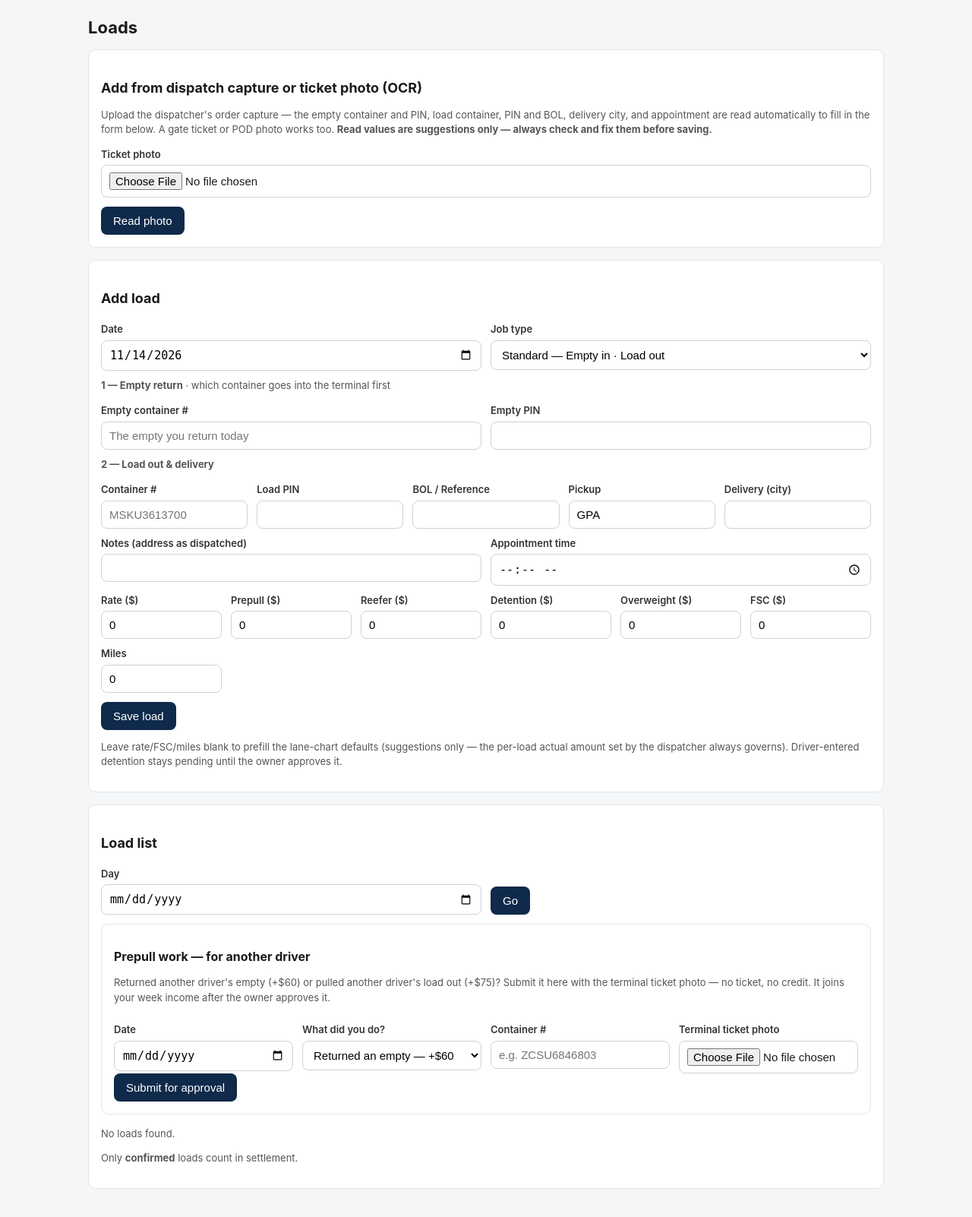
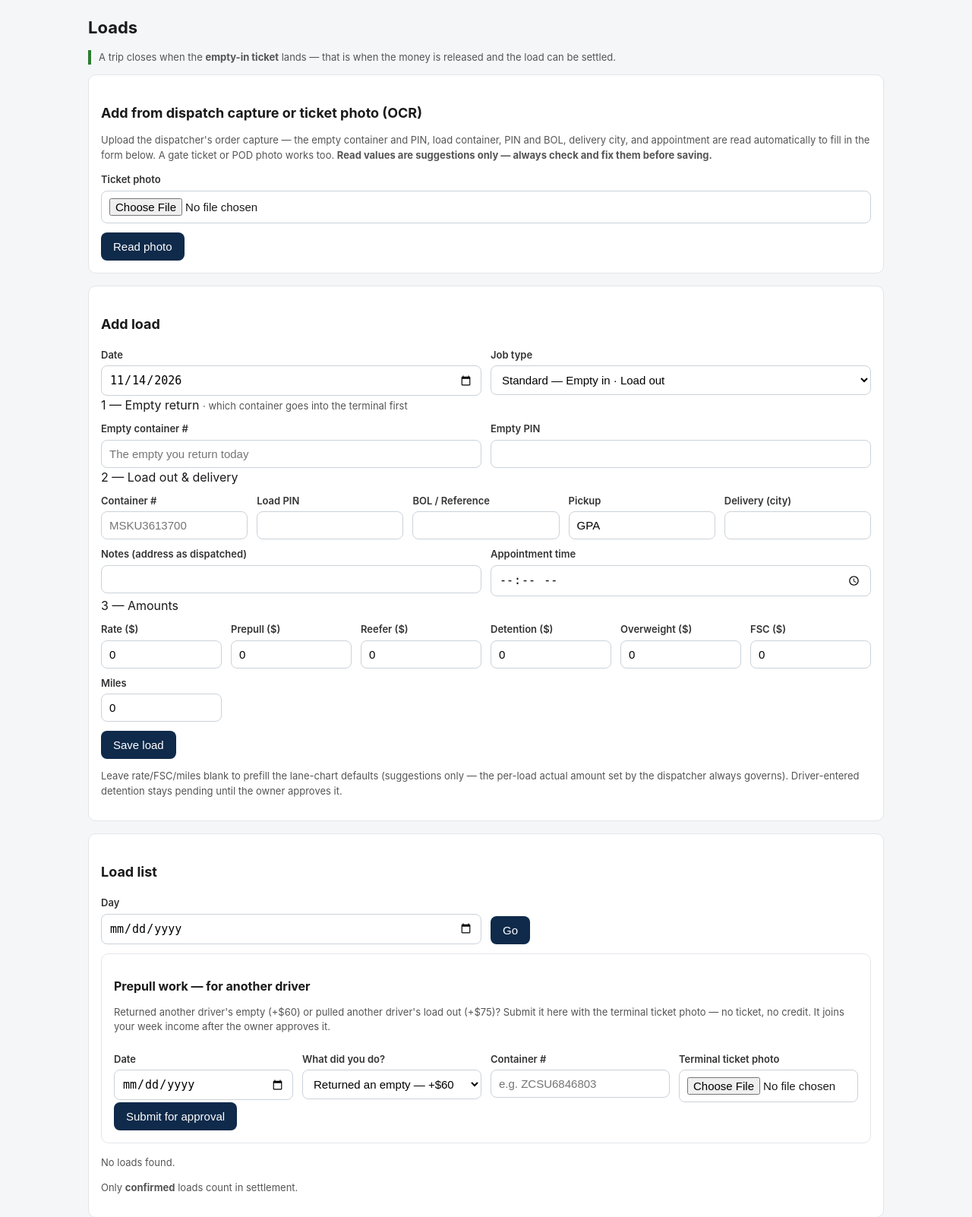
Before and after one commit to snltruckingusa/snl-trucking-portal, a Node server app: page /loads in a window 1280 px wide. Shown: the part 80-1682 px from the top of the page at 76% size. Run offline with Node 20, Linux system fonts and the light colour scheme; the visitor is signed in with stand-in values (Sample User, id 1); data that the repository does not hold is empty.

Commit message:
Boxed form sections + how-pay-works card + boxed theme CSS

```diff
--- a/views/loads.ejs
+++ b/views/loads.ejs
@@ -1,5 +1,6 @@
 <%- include('partials/header', { title: 'Loads' }) %>
 <h1>Loads</h1>
+<p class="notice" style="border-left:4px solid #2e7d32;padding-left:10px">A trip closes when the <b>empty-in ticket</b> lands — that is when the money is released and the load can be settled.</p>
 <% if (typeof notice !== 'undefined' && notice) { %><div class="alert"><%= notice %></div><% } %>
 
 <div class="card">
@@ -32,12 +33,15 @@
         <option value="in_out_load" <%= ocr && ocr.job_type === 'in_out_load' ? 'selected' : '' %>>Load in · Load out</option>
       </select></div>
     </div>
-    <p class="notice" style="margin:10px 0 4px"><b>1 — Empty return</b> · which container goes into the terminal first</p>
+    <div class="groupbox">
+      <div class="gb-title">1 — Empty return <span class="notice">· which container goes into the terminal first</span></div>
       <div class="form-row">
         <div><label>Empty container #</label><input name="empty_container" value="<%= ocr ? (ocr.empty_container || '') : '' %>" placeholder="The empty you return today"></div>
         <div><label>Empty PIN</label><input name="empty_pin" value="<%= ocr ? (ocr.empty_pin || '') : '' %>"></div>
       </div>
-    <p class="notice" style="margin:10px 0 4px"><b>2 — Load out &amp; delivery</b></p>
+    </div>
+    <div class="groupbox">
+      <div class="gb-title">2 — Load out &amp; delivery</div>
       <div class="form-row">
         <div><label>Container #</label><input name="container_no" value="<%= ocr ? ocr.container_no : '' %>" placeholder="MSKU3613700"></div>
         <div><label>Load PIN</label><input name="load_pin" value="<%= ocr ? (ocr.load_pin || '') : '' %>"></div>
@@ -49,6 +53,9 @@
         <div><label>Notes (address as dispatched)</label><input name="notes" value="<%= ocr ? (ocr.notes || '') : '' %>"></div>
         <div><label>Appointment time</label><input type="time" name="appointment_time" value="<%= ocr ? (ocr.appointment_time || '') : '' %>"></div>
       </div>
+    </div>
+    <div class="groupbox">
+      <div class="gb-title">3 — Amounts</div>
       <div class="form-row">
         <div><label>Rate ($)</label><input name="rate" type="number" step="0.01" value="0"></div>
         <div><label>Prepull ($)</label><input name="prepull" type="number" step="0.01" value="0"></div>
@@ -58,6 +65,7 @@
         <div><label>FSC ($)</label><input name="fsc" type="number" step="0.01" value="0"></div>
         <div><label>Miles</label><input name="miles" type="number" step="0.1" value="0"></div>
         <% if (isAdmin) { %><div><label>Status</label><select name="status"><option value="pending">Pending</option><option value="confirmed">Confirmed</option></select></div><% } %>
+      </div>
     </div>
     <div style="margin-top:12px"><button type="submit">Save load</button></div>
   </form>
@@ -309,14 +317,23 @@
               <option value="in_out_empty" <%= l.job_type === 'in_out_empty' ? 'selected' : '' %>>Load in · Empty out</option>
               <option value="in_out_load" <%= l.job_type === 'in_out_load' ? 'selected' : '' %>>Load in · Load out</option>
             </select></div>
+            <div class="groupbox">
+              <div class="gb-title">1 — Empty return</div>
+              <div><label>Empty container #</label><input name="empty_container" value="<%= l.empty_container || '' %>"></div>
+              <div><label>Empty PIN</label><input name="empty_pin" value="<%= l.empty_pin || '' %>"></div>
+            </div>
+            <div class="groupbox">
+              <div class="gb-title">2 — Load out &amp; delivery</div>
               <div><label>Container #</label><input name="container_no" value="<%= l.container_no || '' %>"></div>
               <div><label>Load PIN</label><input name="load_pin" value="<%= l.load_pin || '' %>"></div>
-            <div><label>Empty container #</label><input name="empty_container" value="<%= l.empty_container || '' %>"></div>
-            <div><label>Empty PIN</label><input name="empty_pin" value="<%= l.empty_pin || '' %>"></div>
               <div><label>BOL / Reference</label><input name="bol_ref" value="<%= l.bol_ref || '' %>"></div>
               <div><label>Pickup</label><input name="pickup" value="<%= l.pickup || '' %>"></div>
               <div><label>Delivery</label><input name="delivery" value="<%= l.delivery || '' %>"></div>
               <div><label>Appointment time</label><input type="time" name="appointment_time" value="<%= l.appointment ? fmtDateTimeLocal(l.appointment).slice(11, 16) : '' %>"></div>
+              <div><label>Notes</label><input name="notes" value="<%= l.notes || '' %>"></div>
+            </div>
+            <div class="groupbox">
+              <div class="gb-title">3 — Amounts</div>
               <div><label>Rate ($)</label><input name="rate" type="number" step="0.01" value="<%= l.rate %>"></div>
               <div><label>Prepull ($)</label><input name="prepull" type="number" step="0.01" value="<%= l.prepull %>"></div>
               <div><label>Reefer ($)</label><input name="reefer" type="number" step="0.01" value="<%= l.reefer %>"></div>
@@ -324,7 +341,7 @@
               <div><label>Overweight ($)</label><input name="overweight" type="number" step="0.01" value="<%= l.overweight %>"></div>
               <div><label>FSC ($)</label><input name="fsc" type="number" step="0.01" value="<%= l.fsc %>"></div>
               <div><label>Miles</label><input name="miles" type="number" step="0.1" value="<%= l.miles %>"></div>
-            <div><label>Notes</label><input name="notes" value="<%= l.notes || '' %>"></div>
+            </div>
             <div><label>Status</label><select name="status">
               <option value="pending" <%= l.status === 'pending' ? 'selected' : '' %>>Pending</option>
               <option value="confirmed" <%= l.status === 'confirmed' ? 'selected' : '' %>>Confirmed</option>
```
Lines whose indentation alone changed are shown as unchanged.
